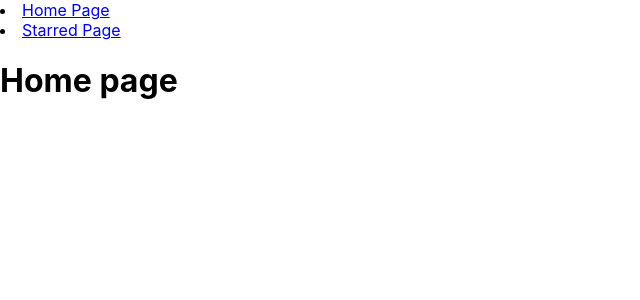
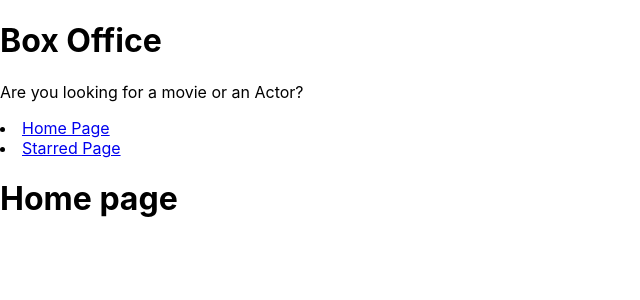
Before and after one commit to harshali19-hk/box-office-app, a React (Create React App) app: page / in a window 1280 px wide. Shown: the top 300 px of the page, without its empty margins (0-640 px from the left). Built offline with nearby package versions, Linux system fonts and the light colour scheme.

Commit message:
Added title and shared layout to the app

```diff
--- /dev/null
+++ b/src/components/AppTitle.jsx
@@ -0,0 +1,13 @@
+
+
+const AppTitle = (props) => {
+    const {title = "Box Office" , subTitle = "Are you looking for a movie or an Actor?"} = props
+  return (
+    <>
+       <h1>{title}</h1>
+       <p>{subTitle}</p>
+    </>
+  )
+}
+
+export default AppTitle
--- a/src/components/MainLayout.jsx
+++ b/src/components/MainLayout.jsx
@@ -1,8 +1,10 @@
 import { Outlet } from "react-router-dom"
 import Navs from "./Navs"
+import AppTitle from "./AppTitle"
 const MainLayout = () => {
   return (
     <div>
+      <AppTitle />
         <Navs />
       <Outlet />
     </div>
```
